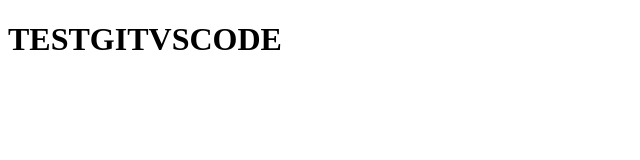
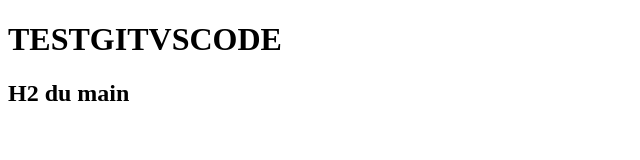
Before and after one commit to Alexandrerollin/testgitvscode, a plain HTML site: page index.html in a window 1280 px wide. Shown: the whole page, without its empty margins (0-640 px from the left). Drawn offline with Linux system fonts and the light colour scheme.

Commit message:
Ajout H2 du main

```diff
--- a/index.html
+++ b/index.html
@@ -9,5 +9,7 @@
 <body>
     <h1>TESTGITVSCODE</h1>
 
+    <h2>H2 du main</h2>
+
 </body>
 </html>
```
